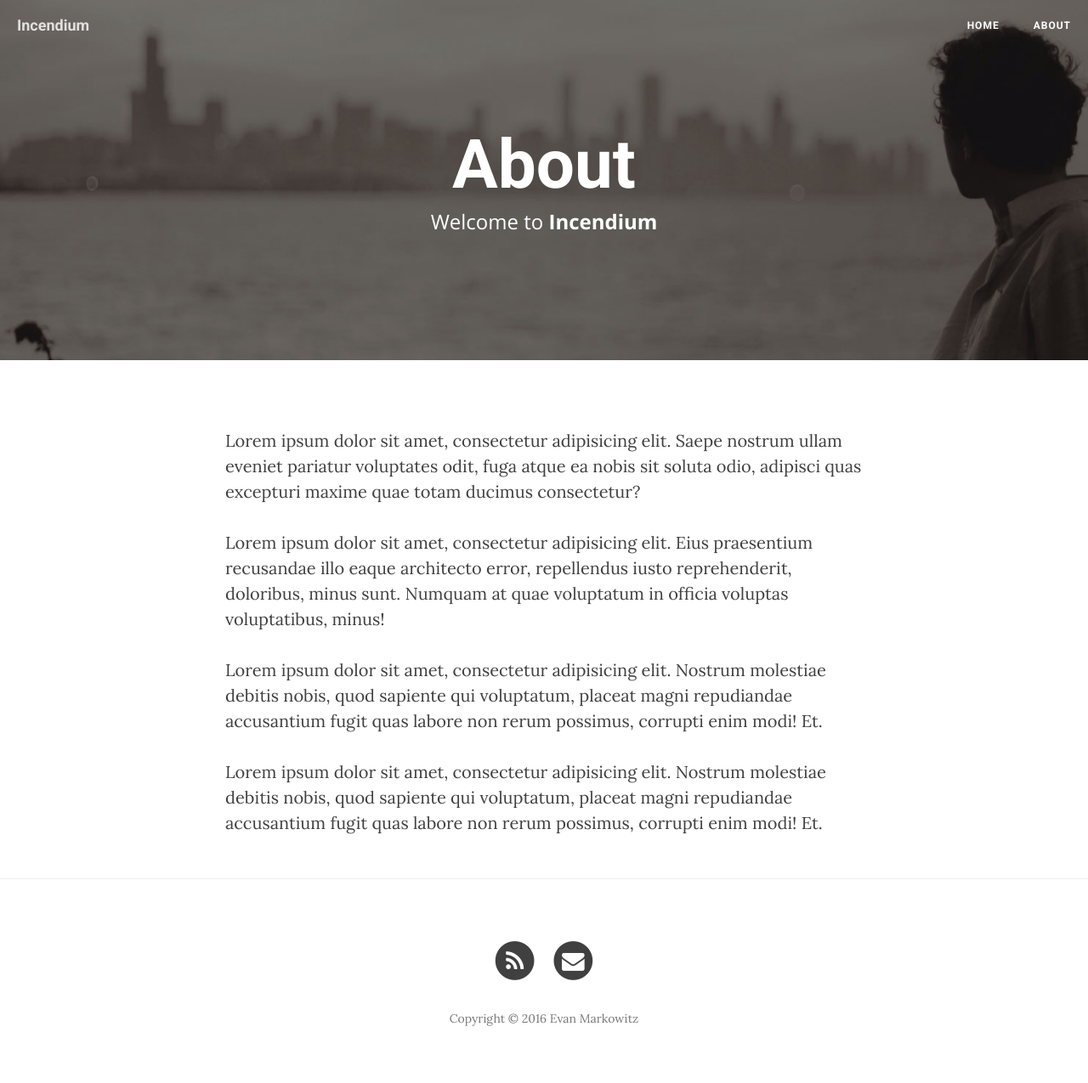
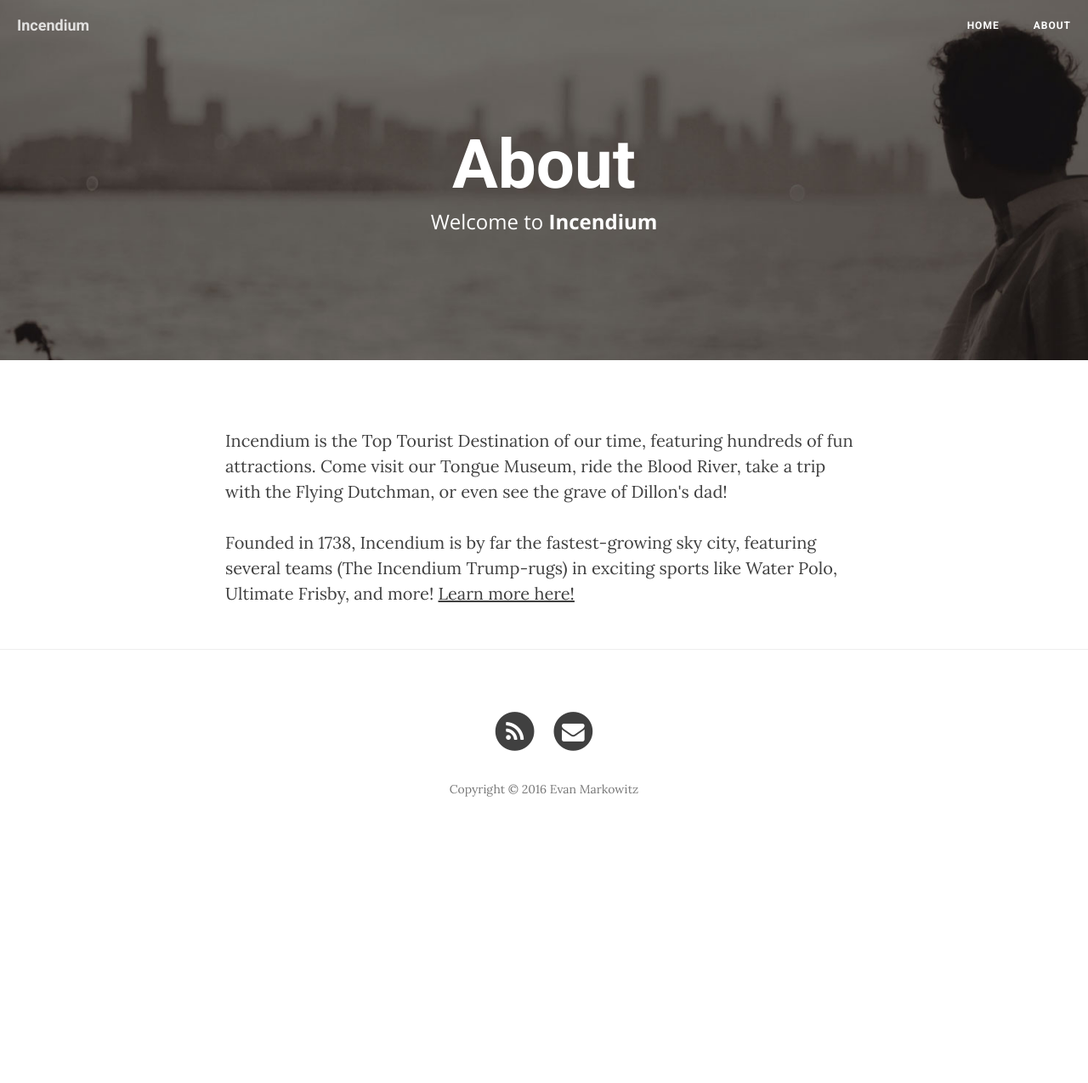
Before and after one commit to ejm/incendium, a Jekyll site: the page built from about.html, in a window 1280 px wide. Shown: the whole page at 85% size. Built offline with Jekyll 4.4.1, drawn with Linux system fonts in a browser that asks for light colours; nearby versions of some CDN libraries; after the commit the page ends 1005 px from its top, so only the background shows below that.

Commit message:
Updated about.html

```diff
--- a/about.html
+++ b/about.html
@@ -1,14 +1,11 @@
 ---
 layout: page
-title: "About"
+title: About
 description: "Welcome to <b>Incendium</b>"
-header-img: "img/about-bg.jpg"
+"header-img": "img/about-bg.jpg"
+published: true
 ---
 
-<p>Lorem ipsum dolor sit amet, consectetur adipisicing elit. Saepe nostrum ullam eveniet pariatur voluptates odit, fuga atque ea nobis sit soluta odio, adipisci quas excepturi maxime quae totam ducimus consectetur?</p>
+<p>Incendium is the Top Tourist Destination of our time, featuring hundreds of fun attractions.  Come visit our Tongue Museum, ride the Blood River, take a trip with the Flying Dutchman, or even see the grave of Dillon's dad!</p>
 
-<p>Lorem ipsum dolor sit amet, consectetur adipisicing elit. Eius praesentium recusandae illo eaque architecto error, repellendus iusto reprehenderit, doloribus, minus sunt. Numquam at quae voluptatum in officia voluptas voluptatibus, minus!</p>
-
-<p>Lorem ipsum dolor sit amet, consectetur adipisicing elit. Nostrum molestiae debitis nobis, quod sapiente qui voluptatum, placeat magni repudiandae accusantium fugit quas labore non rerum possimus, corrupti enim modi! Et.</p>
-
-<p>Lorem ipsum dolor sit amet, consectetur adipisicing elit. Nostrum molestiae debitis nobis, quod sapiente qui voluptatum, placeat magni repudiandae accusantium fugit quas labore non rerum possimus, corrupti enim modi! Et.</p>
+<p>Founded in 1738, Incendium is by far the fastest-growing sky city, featuring several teams (The Incendium Trump-rugs) in exciting sports like Water Polo, Ultimate Frisby, and more!  <a href="#">Learn more here!</a></p>
```
